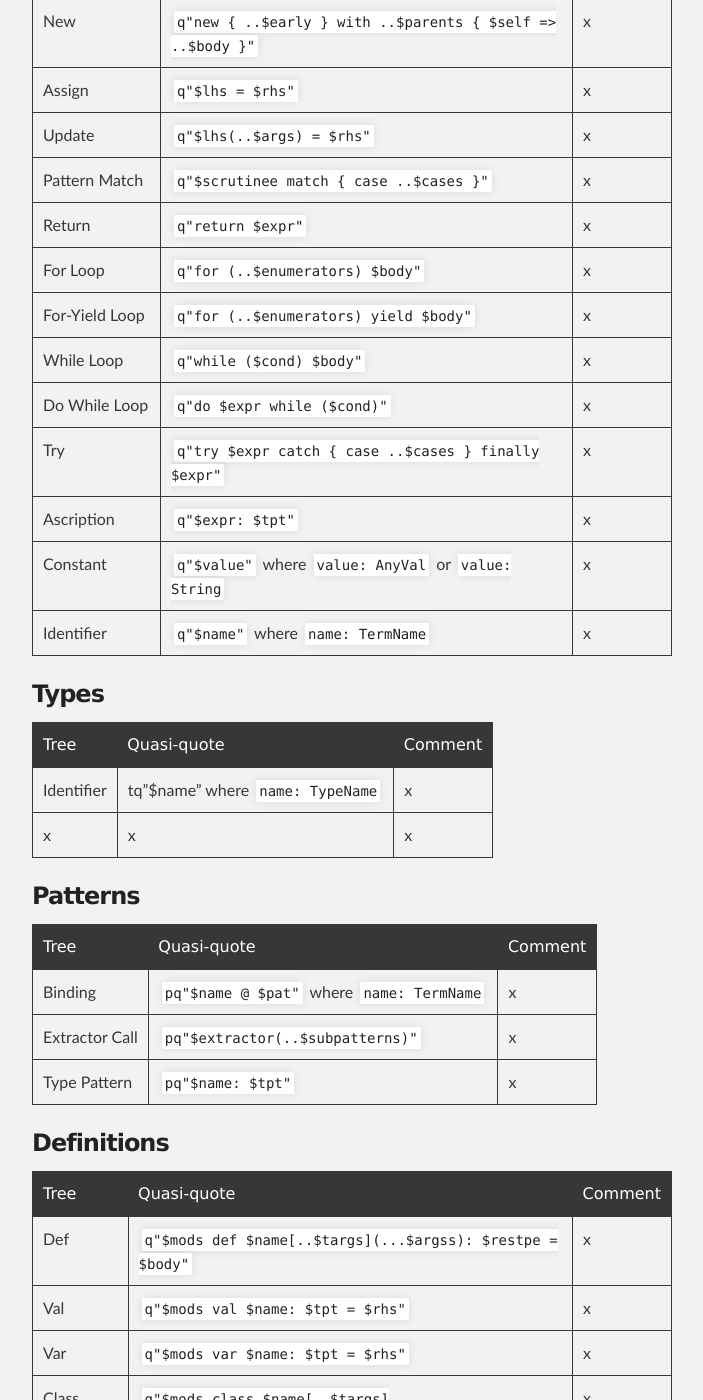
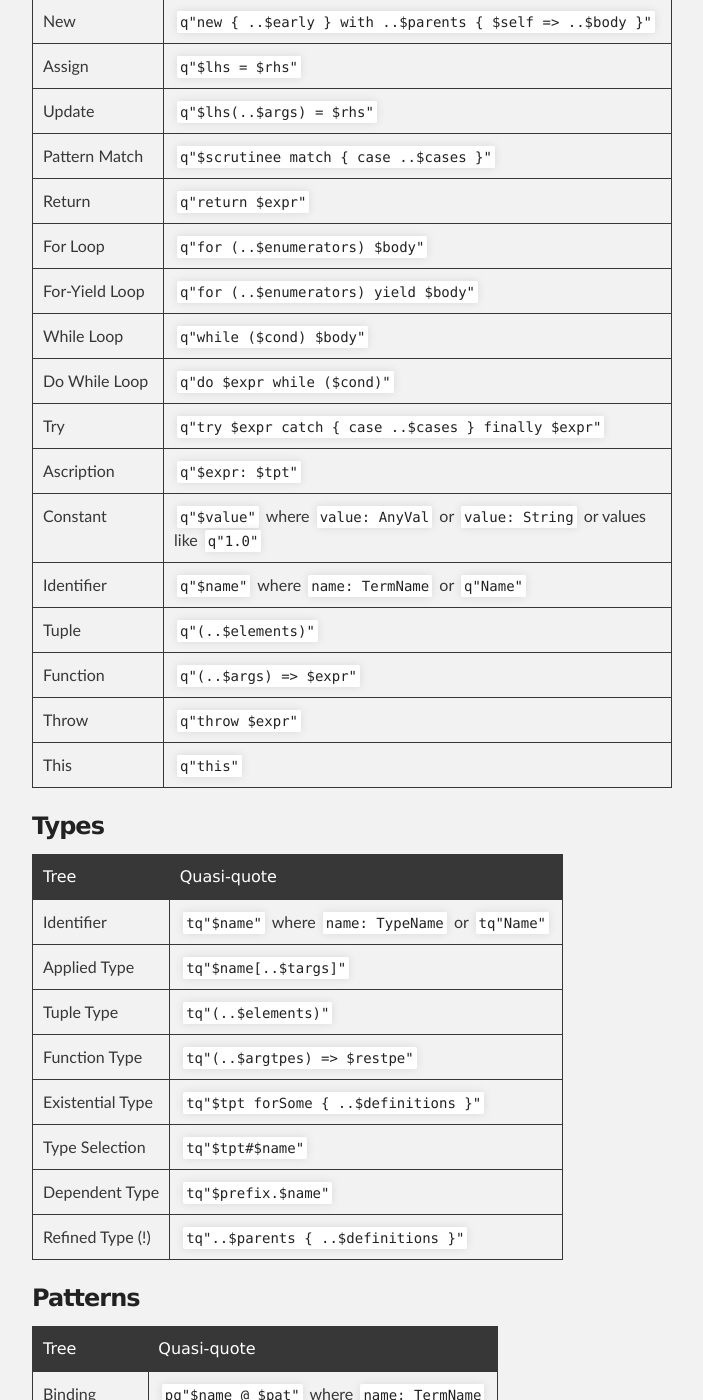
Before and after one commit to densh/densh.github.com, a Jekyll site: the page built from quasiquotes.md, in a window 1280 px wide and 1400 px high, scrolled down 902 px. Shown: the whole window, without its empty margins (288-991 px from the left). Built offline with Jekyll 4.4.1, drawn with Linux system fonts in a browser that asks for light colours; Markdown is read by kramdown in place of the engine named in the settings; some of the changed text lies outside the part shown.

Commit message:
more syntax summary

```diff
--- a/quasiquotes.md
+++ b/quasiquotes.md
@@ -11,52 +11,62 @@ layout: default
 ### Expressions
 
 
- Tree             | Quasi-quote                                                | Comment
-------------------|------------------------------------------------------------|---------
- If               | `q"if ($cond) $thenp else $elsep"`                         | x
- Application      | `q"$f(...$args)"`                                          | x
- Type Application | `q"$f[..$targs]"`                                          | x
- Selection        | `q"$obj.$field"`                                           | x
- Block            | `q"{ ..$block }"`                                          | x
- New              | `q"new { ..$early } with ..$parents { $self => ..$body }"` | x
- Assign           | `q"$lhs = $rhs"`                                           | x
- Update           | `q"$lhs(..$args) = $rhs"`                                  | x
- Pattern Match    | `q"$scrutinee match { case ..$cases }"`                    | x
- Return           | `q"return $expr"`                                          | x
- For Loop         | `q"for (..$enumerators) $body"`                            | x
- For-Yield Loop   | `q"for (..$enumerators) yield $body"`                      | x
- While Loop       | `q"while ($cond) $body"`                                   | x
- Do While Loop    | `q"do $expr while ($cond)"`                                | x
- Try              | `q"try $expr catch { case ..$cases } finally $expr"`       | x
- Ascription       | `q"$expr: $tpt"`                                           | x
- Constant         | `q"$value"` where `value: AnyVal` or `value: String`       | x
- Identifier       | `q"$name"` where `name: TermName`                          | x
+ Tree             | Quasi-quote
+------------------|------------------------------------------------------------
+ If               | `q"if ($cond) $thenp else $elsep"`
+ Application      | `q"$f(...$args)"`
+ Type Application | `q"$f[..$targs]"`
+ Selection        | `q"$obj.$field"`
+ Block            | `q"{ ..$block }"`
+ New              | `q"new { ..$early } with ..$parents { $self => ..$body }"`
+ Assign           | `q"$lhs = $rhs"`
+ Update           | `q"$lhs(..$args) = $rhs"`
+ Pattern Match    | `q"$scrutinee match { case ..$cases }"`
+ Return           | `q"return $expr"`
+ For Loop         | `q"for (..$enumerators) $body"`
+ For-Yield Loop   | `q"for (..$enumerators) yield $body"`
+ While Loop       | `q"while ($cond) $body"`
+ Do While Loop    | `q"do $expr while ($cond)"`
+ Try              | `q"try $expr catch { case ..$cases } finally $expr"`
+ Ascription       | `q"$expr: $tpt"`
+ Constant         | `q"$value"` where `value: AnyVal` or `value: String` or values like `q"1.0"`
+ Identifier       | `q"$name"` where `name: TermName` or `q"Name"`
+ Tuple            | `q"(..$elements)"`
+ Function         | `q"(..$args) => $expr"`
+ Throw            | `q"throw $expr"`
+ This             | `q"this"`
 
 ### Types
 
- Tree             | Quasi-quote                               | Comment
-------------------|-------------------------------------------|---------
- Identifier       | tq"$name" where `name: TypeName`          | x
- x                | x                                         | x
+ Tree             | Quasi-quote
+------------------|-------------------------------------------
+ Identifier       | `tq"$name"` where `name: TypeName` or `tq"Name"`
+ Applied Type     | `tq"$name[..$targs]"`
+ Tuple Type       | `tq"(..$elements)"`
+ Function Type    | `tq"(..$argtpes) => $restpe"`
+ Existential Type | `tq"$tpt forSome { ..$definitions }"`
+ Type Selection   | `tq"$tpt#$name"`
+ Dependent Type   | `tq"$prefix.$name"`
+ Refined Type (!) | `tq"..$parents { ..$definitions }"`
 
 ### Patterns
 
- Tree             | Quasi-quote                               | Comment
-------------------|-------------------------------------------|---------
- Binding          | `pq"$name @ $pat"` where `name: TermName` | x
- Extractor Call   | `pq"$extractor(..$subpatterns)"`          | x
- Type Pattern     | `pq"$name: $tpt"`                         | x
+ Tree             | Quasi-quote
+------------------|-------------------------------------------
+ Binding          | `pq"$name @ $pat"` where `name: TermName`
+ Extractor Call   | `pq"$extractor(..$subpatterns)"`
+ Type Pattern     | `pq"$name: $tpt"`
 
 ### Definitions
 
- Tree           | Quasi-quote                                                      | Comment
-----------------|------------------------------------------------------------------|---------
- Def            | `q"$mods def $name[..$targs](...$argss): $restpe = $body"`       | x
- Val            | `q"$mods val $name: $tpt = $rhs"`                                | x
- Var            | `q"$mods var $name: $tpt = $rhs"`                                | x
- Class          | `q"$mods class $name[..$targs] $ctorMods(...$argss) extends { ..$early } with ..$parents { $self => ..$body }"` | x
- Trait          | `q"$mods trait $name[..$targs] extends { ..$early } with ..$parents { $self => ..$body }"` | x
- Object         | `q"package object $name extends { ..$early } with ..$parents { $self => ..$body }"` | x
- Package        | `q"package $name { ..$body }"`                                   | x
- Package Object | `q"package object $name extends { ..$early } with ..$parents { $self => ..$body }"` | x
- Import         | `q"import $selector"`                                            | x
+ Tree           | Quasi-quote
+----------------|------------------------------------------------------------------
+ Def            | `q"$mods def $name[..$targs](...$argss): $restpe = $body"`
+ Val            | `q"$mods val $name: $tpt = $rhs"` or `q"$mods val $pattern = $rhs"`
+ Var            | `q"$mods var $name: $tpt = $rhs"` or `q"$mods val $pattern = $rhs"`
+ Class          | `q"$mods class $name[..$targs] $ctorMods(...$argss) extends { ..$early } with ..$parents { $self => ..$body }"`
+ Trait          | `q"$mods trait $name[..$targs] extends { ..$early } with ..$parents { $self => ..$body }"`
+ Object         | `q"package object $name extends { ..$early } with ..$parents { $self => ..$body }"`
+ Package        | `q"package $name { ..$body }"`
+ Package Object | `q"package object $name extends { ..$early } with ..$parents { $self => ..$body }"`
+ Import (!)     | `q"import $selector"`
```
